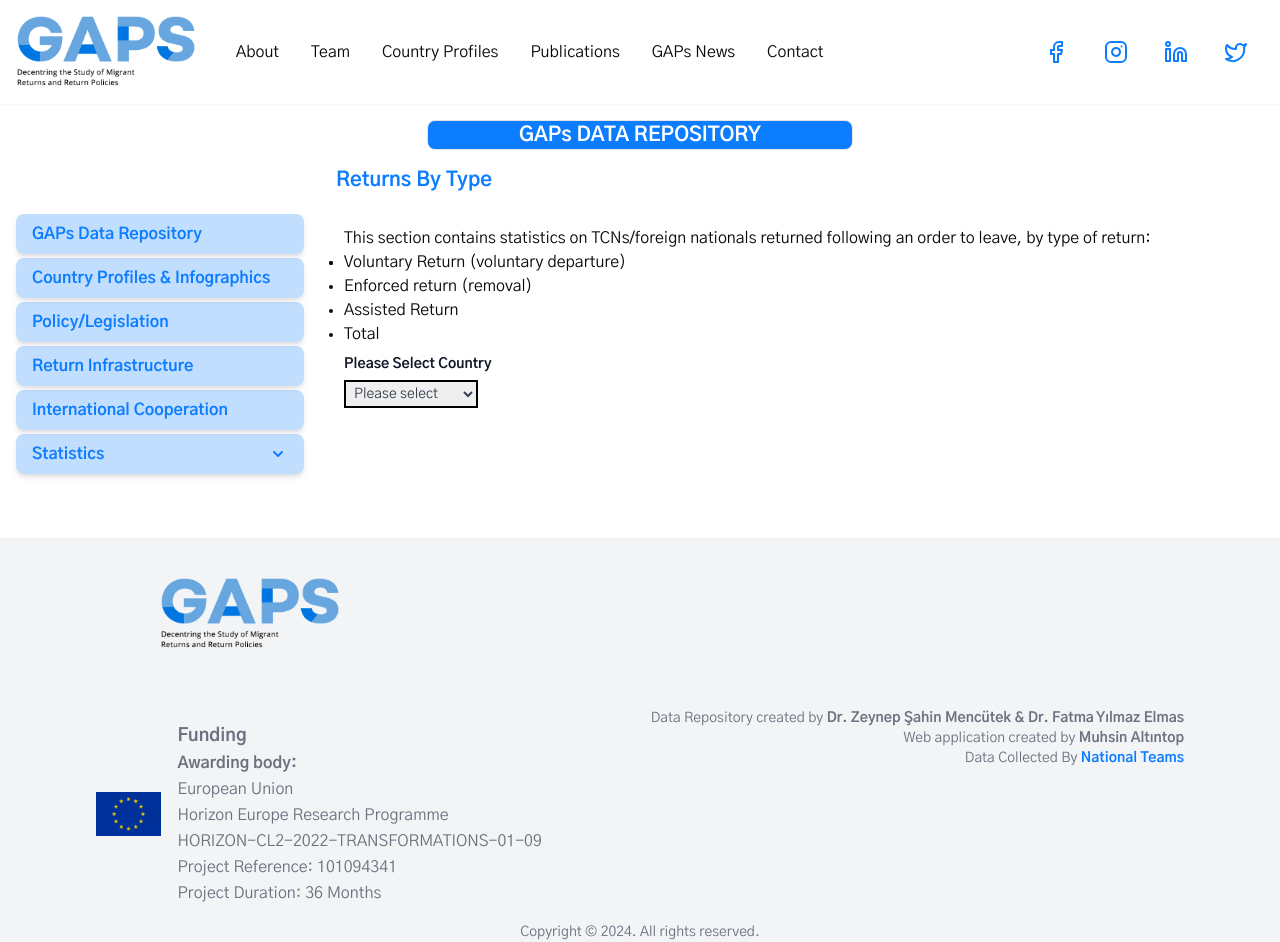
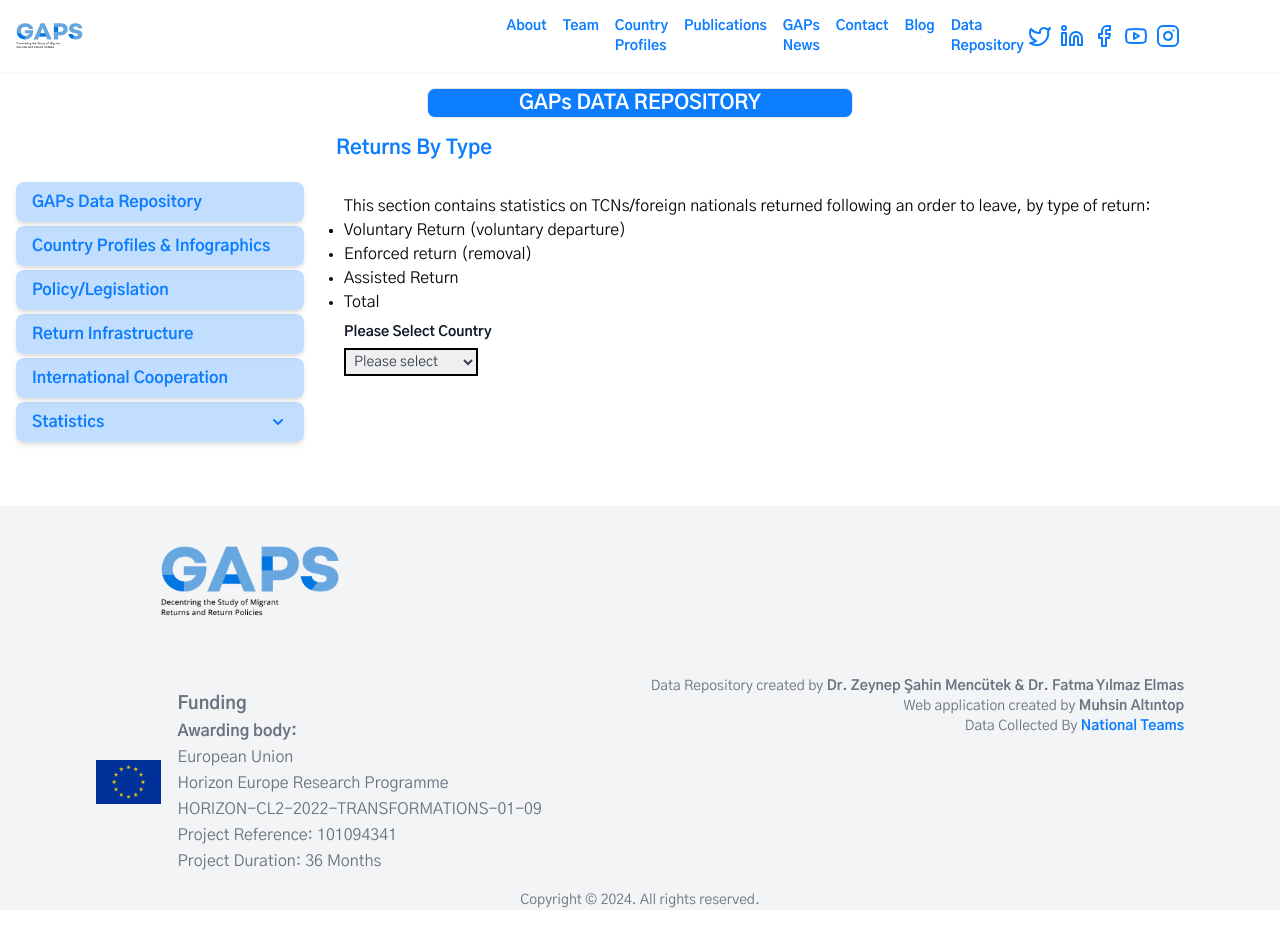
Before and after one commit to muhsinaltintop/gap-project, a Next.js app: page /statistics/returns-by-type in a window 1280 px wide. After the commit the page ends 910 px from the top, so only its background shows below. Built offline with nearby package versions, Linux system fonts and the light colour scheme.

Commit message:
header fixed but not finished yet

```diff
--- a/app/_components/Header.jsx
+++ b/app/_components/Header.jsx
@@ -1,24 +1,27 @@
 import { Button } from "@/components/ui/button";
-import { Facebook, Instagram, Linkedin, Twitter } from "lucide-react";
+import { Facebook, Instagram, Linkedin, Twitter, Youtube } from "lucide-react";
 import Image from "next/image";
 import Link from "next/link";
 import React from "react";
 
 function Header() {
   const Menu = [
-    { id: 1, name: "About", path: "/" },
-    { id: 2, name: "Team", path: "/" },
-    { id: 3, name: "Country Profiles", path: "/" },
-    { id: 4, name: "Publications", path: "/" },
-    { id: 5, name: "GAPs News", path: "/" },
-    { id: 6, name: "Contact", path: "/" }
+    { id: 1, name: "About", path: "https://www.returnmigration.eu/about" },
+    { id: 2, name: "Team", path: "https://www.returnmigration.eu/team-gaps" },
+    { id: 3, name: "Country Profiles", path: "https://www.returnmigration.eu/country-profiles-gaps" },
+    { id: 4, name: "Publications", path: "https://www.returnmigration.eu/publications-gaps" },
+    { id: 5, name: "GAPs News", path: "https://www.returnmigration.eu/gaps-news" },
+    { id: 6, name: "Contact", path: "https://www.returnmigration.eu/contact-gaps" },
+    { id: 7, name: "Blog", path: "https://www.returnmigration.eu/gapsblog" },
+    { id: 8, name: "Data Repository", path: "https://data.returnmigration.eu/" }
   ];
 
   const Social = [
-    { id: 1, name: "Facebook", path: "/", icon: <Facebook /> },
-    { id: 2, name: "Instagram", path: "/", icon: <Instagram /> },
-    { id: 3, name: "LinkedIn", path: "/", icon: <Linkedin /> },
-    { id: 4, name: "Twitter", path: "/", icon: <Twitter /> },
+    { id: 1, name: "Twitter", path: "https://x.com/gapsreturns", icon: <Twitter /> },
+    { id: 2, name: "LinkedIn", path: "https://www.linkedin.com/company/gaps-return-migration/", icon: <Linkedin /> },
+    { id: 3, name: "Facebook", path: "https://www.facebook.com/GAPSRETURNS/", icon: <Facebook /> },
+    { id: 4, name: "Youtube", path: "https://www.instagram.com/gapsreturns/", icon: <Youtube /> },
+    { id: 5, name: "Instagram", path: "https://www.instagram.com/gapsreturns/", icon: <Instagram /> },
   ];
   return (
     <div
@@ -30,11 +33,11 @@ function Header() {
           <Image src="/gaps_logo.png" alt="Your Logo" width={180} height={100} />
         </Link>
 
-        <ul className="md:flex gap-8 hidden">
+        <ul className="md:flex gap-4 ml-96 hidden">
           {Menu.map((item, index) => (
             <Link key={index} href={item.path}>
               <li
-                className="hover:text-primary cursor:pointer hover:scale-105 transition-all ease-in-out"
+                className="text-primary hover:text-primary-light cursor:pointer hover:scale-105 transition-all ease-in-out text-sm font-bold"
                 key={item.id}
               >
                 {item.name}
@@ -43,9 +46,9 @@ function Header() {
           ))}
         </ul>
       </div>
-      <div className="flex gap-1">
+      <div className="flex gap-0 mr-20">
         {Social.map((item, index) => (
-          <Button key={index} className="bg-transparent text-primary hover:bg-primary hover:text-white transition-all ease-in-out">
+          <Button key={index} className="bg-transparent text-primary hover:text-primary-light hover:text-white transition-all ease-in-out size-2">
               <Link  href={item.path}>
               {item.icon}
               </Link>
```
